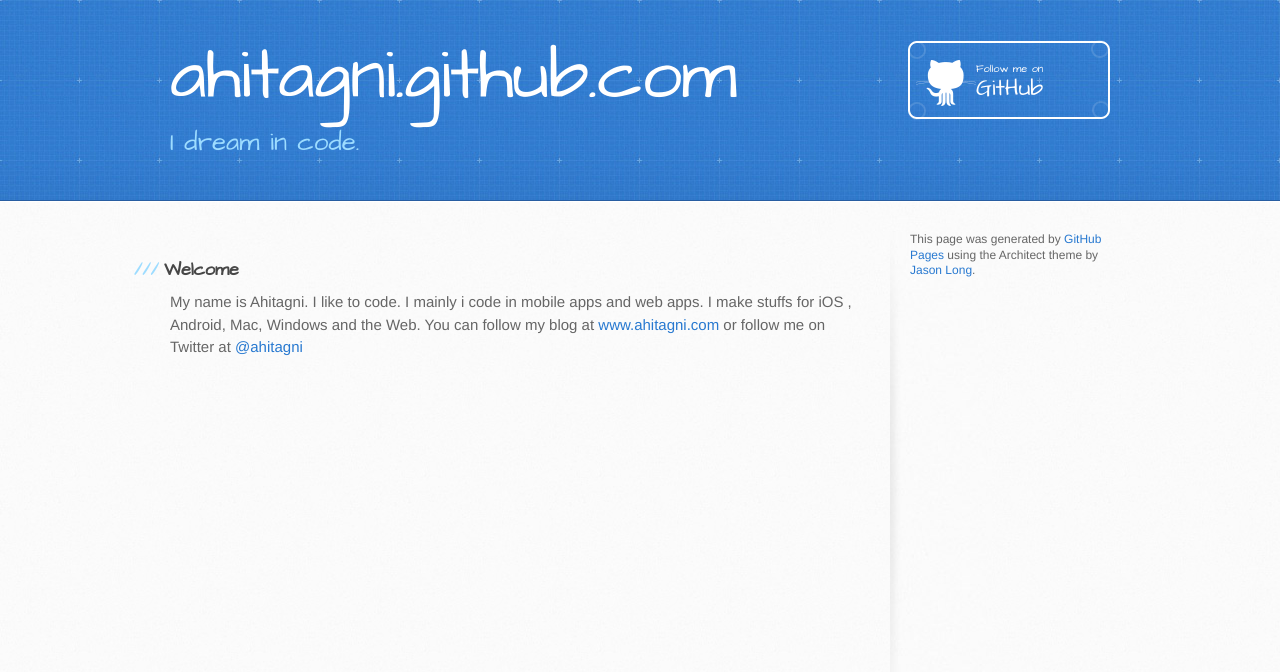
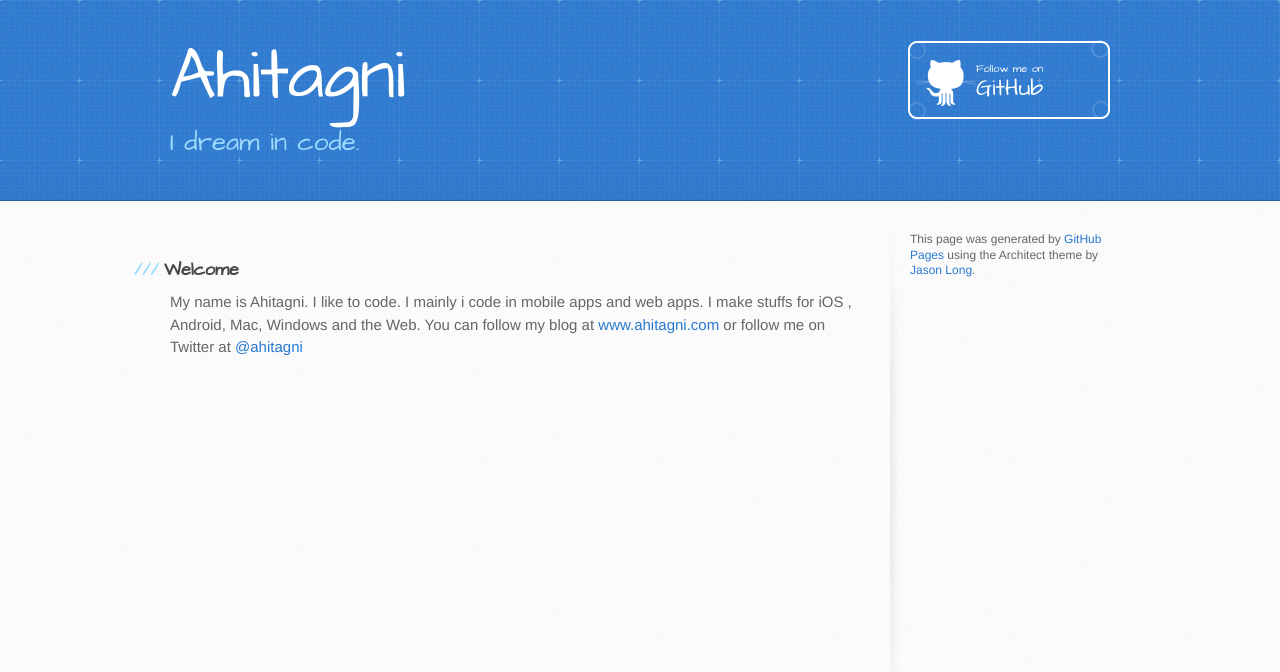
Before and after one commit to ahitagni/ahitagni.github.com, a plain HTML site: page index.html in a window 1280 px wide. Drawn offline with Linux system fonts and the light colour scheme.

Commit message:
Update index.html

```diff
--- a/index.html
+++ b/index.html
@@ -19,7 +19,7 @@
   <body>
     <header>
       <div class="inner">
-        <h1>ahitagni.github.com</h1>
+        <h1>Ahitagni</h1>
         <h2>I dream in code.</h2>
         <a href="https://github.com/ahitagni" class="button"><small>Follow me on</small>GitHub</a>
       </div>
```
